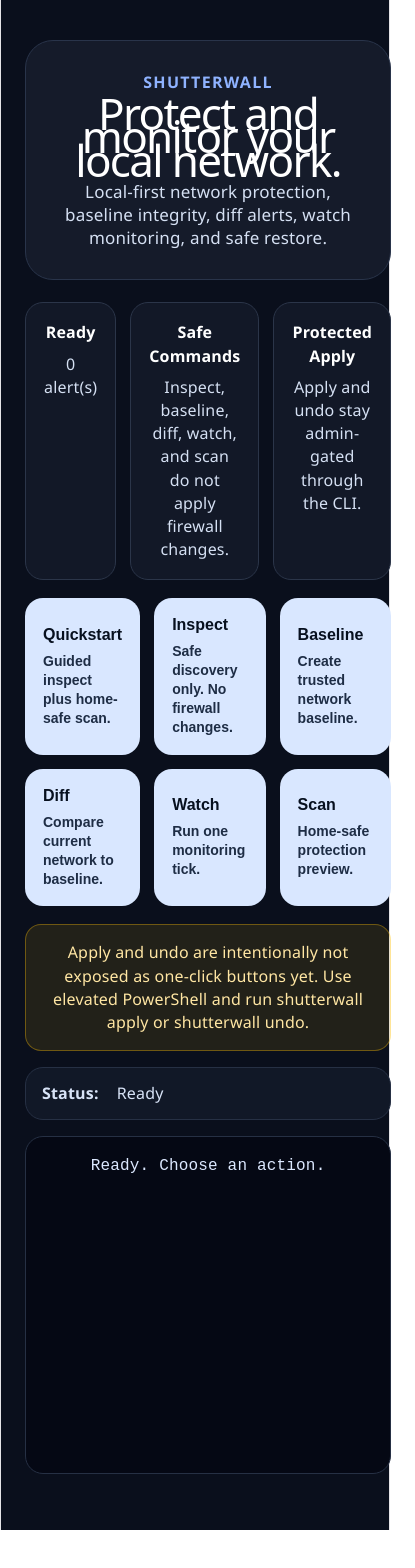
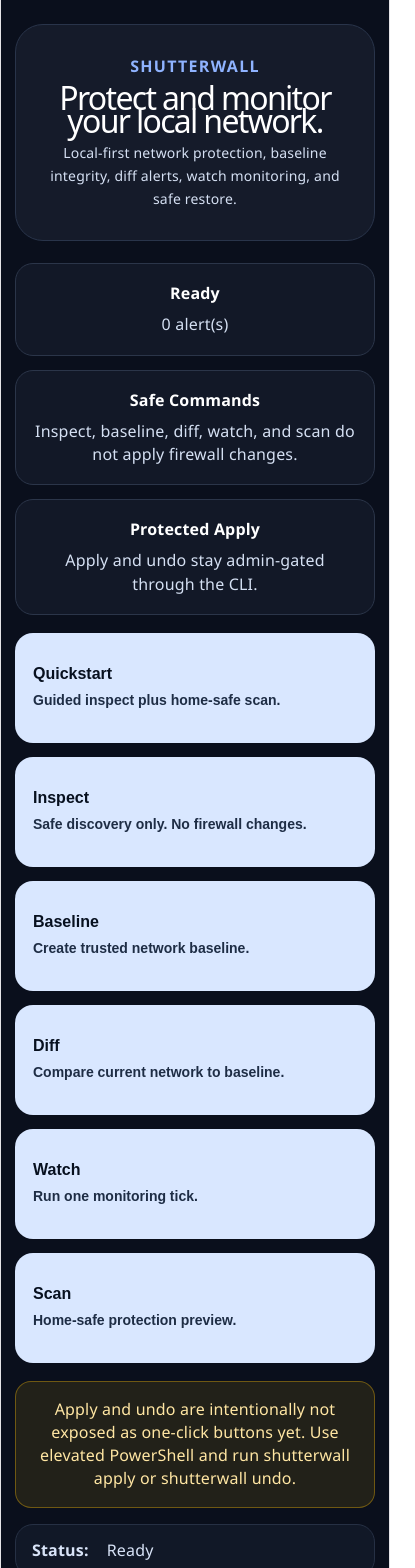
Before and after one commit to ScrappyHub/ShutterWall, a React (Vite) app in the folder workbench-ui/: page / in a window 390 px wide. Shown: the top 1568 px of the page, 415 px wide, since content can reach past the window. Before the commit the page ends 1530 px from the top, so only its background shows below. Built offline with nearby package versions, Linux system fonts and the light colour scheme.

Commit message:
ShutterWall: improve desktop shell responsive layout

```diff
--- a/workbench-ui/src-tauri/tauri.conf.json
+++ b/workbench-ui/src-tauri/tauri.conf.json
@@ -13,8 +13,8 @@
                 "windows":  [
                                 {
                                     "title":  "workbench-ui",
-                                    "width":  800,
-                                    "height":  600,
+                                    "width":  1280,
+                                    "height":  900,
                                     "resizable":  true,
                                     "fullscreen":  false
                                 }
--- a/workbench-ui/src/App.css
+++ b/workbench-ui/src/App.css
@@ -4,19 +4,19 @@
 .eyebrow { color:#8fb3ff; font-weight:900; letter-spacing:.08em; text-transform:uppercase; }
 h1 { font-size:44px; margin:8px 0; color:#ffffff; }
 .sub { color:#d5e0f3; font-size:17px; }
-.summary { display:grid; grid-template-columns:1.2fr 1fr 1fr; gap:14px; margin-bottom:18px; }
+.summary { display:grid; grid-template-columns:repeat(auto-fit,minmax(280px,1fr)); gap:14px; margin-bottom:18px; }
 .state-card { background:#121827; border:1px solid #2b3549; border-radius:18px; padding:18px; }
 .state-card strong { display:block; color:#fff; margin-bottom:8px; }
 .state-card span { color:#d5e0f3; }
 .state-card.changed { border-color:#ffcc66; background:rgba(255,193,7,.10); }
 .state-card.stable { border-color:#7ee787; background:rgba(46,160,67,.12); }
 .state-card.ok { border-color:#8fb3ff; }
-.alerts { display:grid; grid-template-columns:repeat(3,1fr); gap:12px; margin-bottom:18px; }
+.alerts { display:grid; grid-template-columns:repeat(auto-fit,minmax(260px,1fr)); gap:12px; margin-bottom:18px; }
 .alert-card { background:#211827; border:1px solid rgba(255,193,7,.45); border-radius:16px; padding:16px; }
 .alert-card strong { display:block; color:#ffe6a3; margin-bottom:6px; }
 .alert-card span { display:block; color:#ffffff; font-weight:700; margin-bottom:6px; }
 .alert-card p { margin:0; color:#f4d9a3; font-size:13px; line-height:1.35; }
-.grid { display:grid; grid-template-columns:repeat(3,1fr); gap:14px; margin-bottom:18px; }
+.grid { display:grid; grid-template-columns:repeat(auto-fit,minmax(260px,1fr)); gap:14px; margin-bottom:18px; }
 button { background:#d9e7ff; color:#07101f; border:0; border-radius:18px; padding:18px; text-align:left; cursor:pointer; min-height:86px; }
 button strong { display:block; color:#07101f; font-size:16px; margin-bottom:8px; }
 button span { display:block; color:#1e2d45; font-size:14px; font-weight:600; line-height:1.35; opacity:1; }
@@ -25,3 +25,73 @@
 .commandbar { display:flex; gap:18px; align-items:center; border:1px solid #263044; background:#111827; color:#d8e3f7; padding:14px 16px; border-radius:18px; margin-bottom:14px; }
 .commandbar span { color:#9eb8ff; }
 .output { min-height:300px; background:#050814; color:#dce8ff; border:1px solid #263044; border-radius:18px; padding:18px; white-space:pre-wrap; overflow:auto; line-height:1.45; }
+
+@media (max-width: 1050px) {
+  .summary {
+    grid-template-columns: 1fr;
+  }
+
+  .alerts {
+    grid-template-columns: 1fr;
+  }
+
+  .grid {
+    grid-template-columns: repeat(2, 1fr);
+  }
+
+  h1 {
+    font-size: 34px;
+  }
+}
+
+@media (max-width: 720px) {
+  .shell {
+    padding: 24px 14px;
+  }
+
+  .grid {
+    grid-template-columns: 1fr;
+  }
+
+  .output {
+    font-size: 12px;
+  }
+}
+.shell {
+  max-width: 1400px;
+}
+
+h1 {
+  font-size: clamp(32px, 4vw, 48px);
+}
+
+.sub {
+  font-size: clamp(14px, 1.5vw, 18px);
+}
+
+button {
+  min-height: 110px;
+}
+
+.output {
+  min-height: 360px;
+}
+.shell {
+  max-width: 1400px;
+}
+
+h1 {
+  font-size: clamp(32px, 4vw, 48px);
+}
+
+.sub {
+  font-size: clamp(14px, 1.5vw, 18px);
+}
+
+button {
+  min-height: 110px;
+}
+
+.output {
+  min-height: 360px;
+}
```
